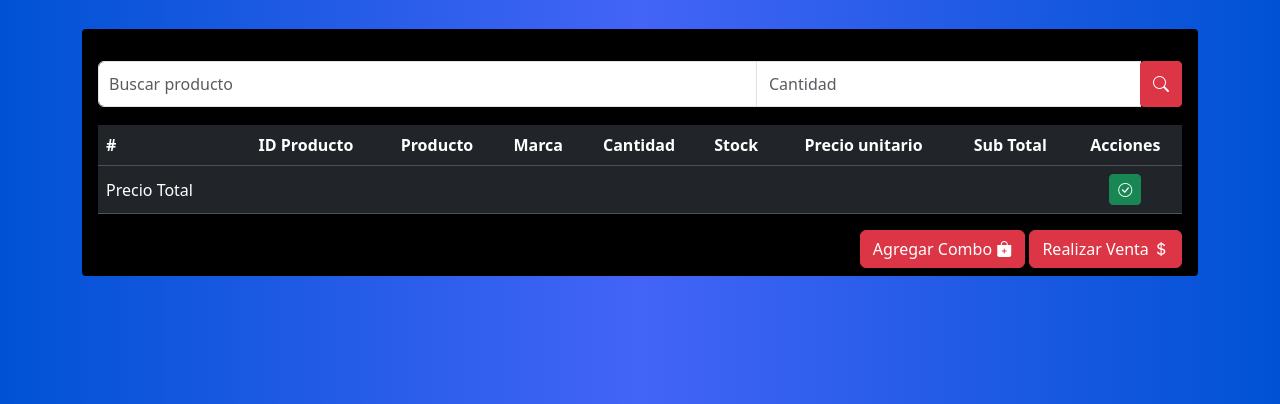
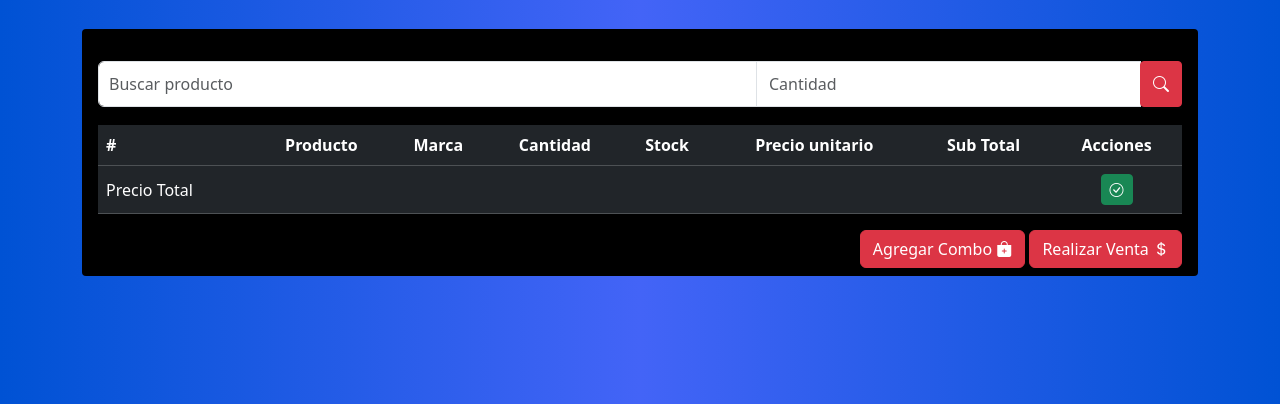
Before and after one commit to leanbarrios2018/lppw2023-proyectointegrador-bss, a PHP site: page /vendedor-generar-ventas.php in a window 1280 px wide. Shown: the part 63-467 px from the top of the page. Run offline with PHP 8.4, Linux system fonts and the light colour scheme; data that the repository does not hold is empty.

Commit message:
Correcion

```diff
--- a/Controlador/vendedor-generar-ventas.js
+++ b/Controlador/vendedor-generar-ventas.js
@@ -171,7 +171,7 @@ function mostrarResultados(resultados) {
         if (resultados.length > 0) { //Checkea si el array esta vacio
 
             tdNro.setAttribute("scope", "row");
-            tdIDProducto.setAttribute("class", "text-center");
+            tdIDProducto.setAttribute("class", "text-center d-none");
             tdProducto.setAttribute("class", "text-center");
             tdMarca.setAttribute("class", "text-center ocultar-en-pantalla-xs");
             tdCantidad.setAttribute("class", "text-center ocultar-en-pantalla-xs");
--- a/Vista/vendedor-generar-ventas.php
+++ b/Vista/vendedor-generar-ventas.php
@@ -70,7 +70,7 @@
                         <thead>
                             <tr>
                                 <th scope="col">#</th>
-                                <th scope="col" class="text-center">ID Producto</th>
+                                <th scope="col" class="text-center d-none">ID Producto</th>
                                 <th scope="col" class="text-center">Producto</th>
                                 <th scope="col" class="text-center ocultar-en-pantalla-xs">Marca</th>
                                 <th scope="col" class="text-center ocultar-en-pantalla-xs">Cantidad</th>
@@ -89,7 +89,6 @@
                                 <td class="text-center"></td>
                                 <td class="text-center ocultar-en-pantalla-xs"></td>
                                 <td class="text-center ocultar-en-pantalla-xs d-none" id="tdCantidadTotal"></td>
-                                <td class="text-center ocultar-en-pantalla-xs"></td>
                                 <td class="text-center ocultar-en-pantalla-xs"></td>
                                 <td class="text-center ocultar-en-pantalla-xs"></td>
                                 <td class="text-center" id="tdTotal"></td>
```
